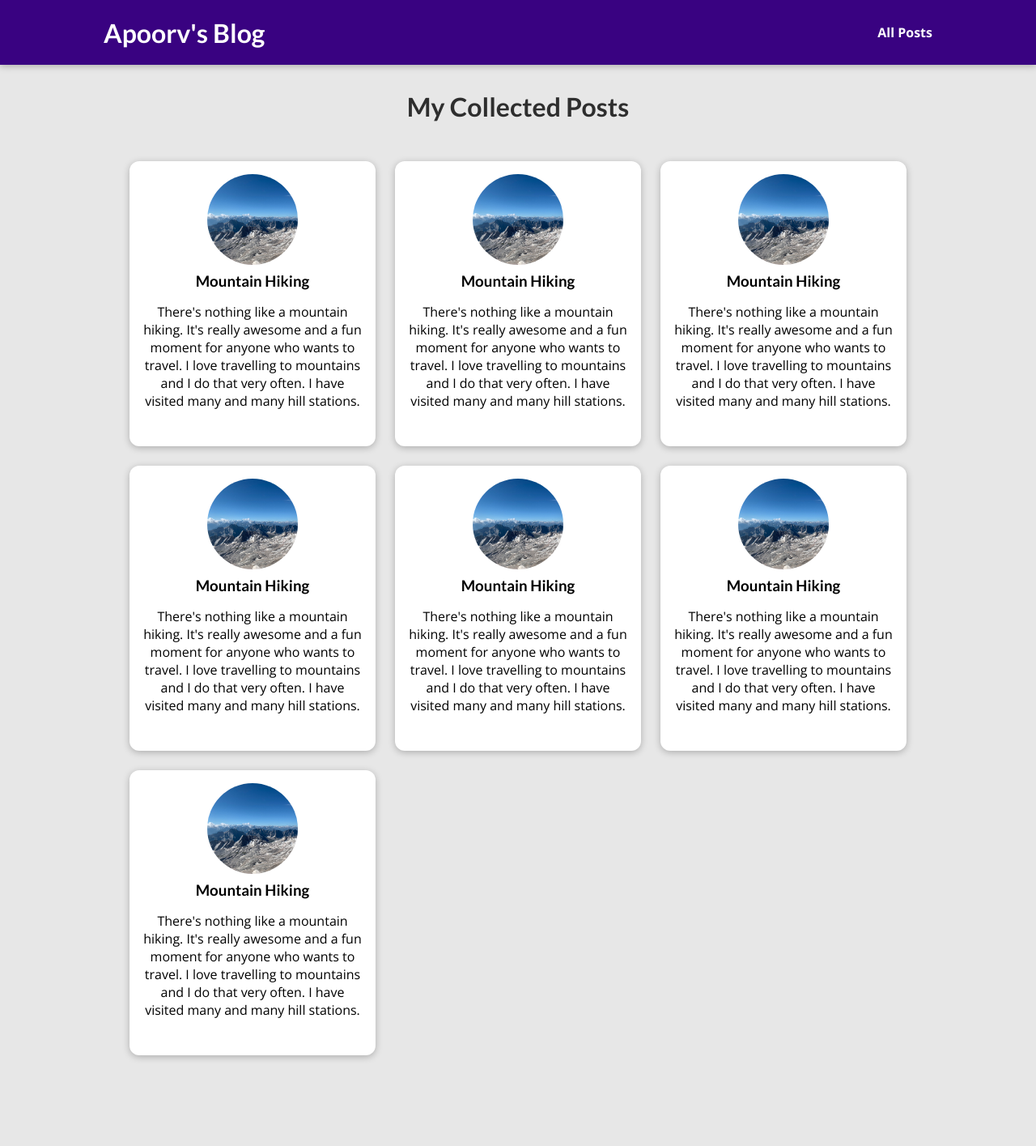
After one commit to apoorvabhishek2020/Django-blog1, a Django app: template app/blog/templates/blog/all-posts.html in a window 1280 px wide. The commit adds this page. Shown: the whole page at 81% size. Run offline with Django 4.2, Linux system fonts and the light colour scheme; the template is opened without the code that fills it, so the values that code supplies are empty.

Commit message:
Working with Static Data

```diff
--- a/app/app/settings.py
+++ b/app/app/settings.py
@@ -120,6 +120,8 @@ USE_TZ = True
 
 STATIC_URL = 'static/'
 
+STATICFILES_DIRS = [BASE_DIR / "static"]
+
 # Default primary key field type
 # https://docs.djangoproject.com/en/4.2/ref/settings/#default-auto-field
 
--- /dev/null
+++ b/app/blog/static/blog/all-posts.css
@@ -0,0 +1,43 @@
+body {
+  background-color: #e7e7e7;
+}
+
+#main-navigation {
+  background-color: #390281;
+  box-shadow: 0 2px 8px rgba(0, 0, 0, 0.25);
+}
+
+#all-posts {
+  margin: 7rem auto;
+  width: 90%;
+  max-width: 60rem;
+}
+
+#all-posts h2 {
+  text-align: center;
+  font-size: 2rem;
+  color: #2e2e2e;
+  margin: 3rem 0;
+}
+
+ul {
+  list-style: none;
+  margin: 0;
+  padding: 0;
+  display: grid;
+  grid-template-columns: repeat(auto-fill, minmax(17rem, 1fr));
+  gap: 1.5rem;
+}
+
+.post img {
+  width: 7rem;
+  height: 7rem;
+}
+
+.post a {
+  height: 22rem;
+  transform-origin: center;
+  box-shadow: 0 2px 8px rgba(0, 0, 0, 0.25);
+  border-radius: 12px;
+  background-color: white;
+}
--- /dev/null
+++ b/app/blog/static/blog/post.css
@@ -0,0 +1,43 @@
+.post {
+  display: flex;
+  flex-direction: column;
+  align-items: center;
+  text-align: center;
+}
+
+.post a {
+  text-decoration: none;
+  color: black;
+  transition: all 0.2s ease;
+  padding: 1rem;
+}
+
+.post a:hover,
+.post a:active {
+  transform: scale(1.1);
+  background-color: #390281;
+  color: white;
+}
+
+.post img {
+  width: 5rem;
+  height: 5rem;
+  object-fit: cover;
+  border-radius: 50%;
+}
+
+.post h3 {
+  margin: 0.25rem 0;
+}
+
+.post time {
+  color: #666666;
+  margin: 0.25rem;
+  font-style: italic;
+  font-size: 0.85rem;
+}
+
+.post:hover time,
+.post:active time {
+  color: white;
+}
--- /dev/null
+++ b/app/blog/templates/blog/all-posts.html
@@ -0,0 +1,22 @@
+{% extends 'base.html' %}
+{% load static %}
+{% block title %}All-Posts{% endblock title %}
+{% block css_files %}
+    <link rel='stylesheet' href='{% static 'blog/post.css' %}'>
+    <link rel='stylesheet' href='{% static 'blog/all-posts.css' %}'
+{% endblock css_files %}
+
+{% block content %}
+    <section id="all-posts">
+        <h2>My Collected Posts</h2>
+        <ul>
+            {% include "blog/includes/post.html" %}
+            {% include "blog/includes/post.html" %}
+            {% include "blog/includes/post.html" %}
+            {% include "blog/includes/post.html" %}
+            {% include "blog/includes/post.html" %}
+            {% include "blog/includes/post.html" %}
+            {% include "blog/includes/post.html" %}
+        </ul>
+    </section>
+{% endblock content %}
--- /dev/null
+++ b/app/blog/templates/blog/includes/post.html
@@ -0,0 +1,17 @@
+{% load static %}
+<li>
+    <article class="post">
+        <a href="{% url 'post-detail-page' 'the-mountains' %}">
+            <img src="{% static 'blog/images/mountains.jpg' %}" alt="Mountain Hiking" />
+            <div class="post__content">
+                <h3>Mountain Hiking</h3>
+                <p>
+                    There's nothing like a mountain hiking.
+                    It's really awesome and a fun moment for anyone who wants to travel.
+                    I love travelling to mountains and I do that very often.
+                    I have visited many and many hill stations.
+                </p>
+            </div>
+        </a>
+    </article>
+</li>
--- a/app/blog/urls.py
+++ b/app/blog/urls.py
@@ -4,6 +4,6 @@ from . import views
 
 urlpatterns = [
     path('', views.starting_page, name='starting-page'),
-    path('posts', views.posts, name='post-page'),
+    path('posts', views.posts, name='posts-page'),
     path('posts/<slug:slug>', views.post_detail, name='post-detail-page')
 ]
--- a/app/blog/views.py
+++ b/app/blog/views.py
@@ -5,7 +5,7 @@ def starting_page(request):
     return render(request, 'blog/index.html')
 
 def posts(request):
-    pass
+    return render(request, 'blog/all-posts.html')
 
-def post_detail(request):
-    pass
+def post_detail(request, slug):
+    return render(request, 'blog/post-detail.html')
--- /dev/null
+++ b/app/static/app.css
@@ -0,0 +1,48 @@
+@import url("https://fonts.googleapis.com/css2?family=Lato:wght@400;700&family=Open+Sans:wght@400;700&display=swap");
+
+* {
+  box-sizing: border-box;
+}
+
+html {
+  font-family: "Open Sans", "Lato", sans-serif;
+}
+
+body {
+  margin: 0;
+}
+
+h1,
+h2,
+h3 {
+  font-family: "Lato", sans-serif;
+  font-weight: bold;
+}
+
+#main-navigation {
+  width: 100%;
+  height: 5rem;
+  display: flex;
+  justify-content: space-between;
+  align-items: center;
+  padding: 0 10%;
+  position: absolute;
+  top: 0;
+  left: 0;
+}
+
+#main-navigation a {
+  text-decoration: none;
+  color: white;
+  font-weight: bold;
+}
+
+#main-navigation a:hover,
+#main-navigation a:active {
+  color: #cf79f1;
+}
+
+#main-navigation h1 a:hover,
+#main-navigation h1 a:active {
+  color: white;
+}
--- a/app/templates/base.html
+++ b/app/templates/base.html
@@ -1,3 +1,4 @@
+{% load static %}
 <!DOCTYPE html>
 <!--[if lt IE 7]>      <html class="no-js lt-ie9 lt-ie8 lt-ie7"> <![endif]-->
 <!--[if IE 7]>         <html class="no-js lt-ie9 lt-ie8"> <![endif]-->
@@ -10,7 +11,7 @@
     <title>{% block title %}Default{% endblock %}</title>
     <meta name="description" content="" />
     <meta name="viewport" content="width=device-width, initial-scale=1" />
-    <link rel="stylesheet" href="" />
+    <link rel="stylesheet" href="{% static 'app.css' %}" />
     {% block css_files %}{% endblock %}
   </head>
   <body>
@@ -20,6 +21,12 @@
         <a href="#">upgrade your browser</a> to improve your experience.
       </p>
     <![endif]-->
+    <header id="main-navigation">
+      <h1><a href="{% url 'starting-page' %}">Apoorv's Blog</a></h1>
+      <nav>
+          <a href="{% url 'posts-page' %}">All Posts</a>
+      </nav>
+    </header>
     {% block content %}{% endblock %}
     <script src="" async defer></script>
   </body>
```
Also changed, not shown: app/blog/static/blog/index.css (added, +75 -0 lines), app/blog/static/blog/post-detail.css (added, +62 -0 lines), app/blog/templates/blog/index.html (+29 -1 lines), app/blog/templates/blog/post-detail.html (added, +33 -0 lines), app/blog/static/blog/images/coding.jpg (added), app/blog/static/blog/images/mountains.jpg (added), app/blog/static/blog/images/woods.jpg (added), 3 other files.
